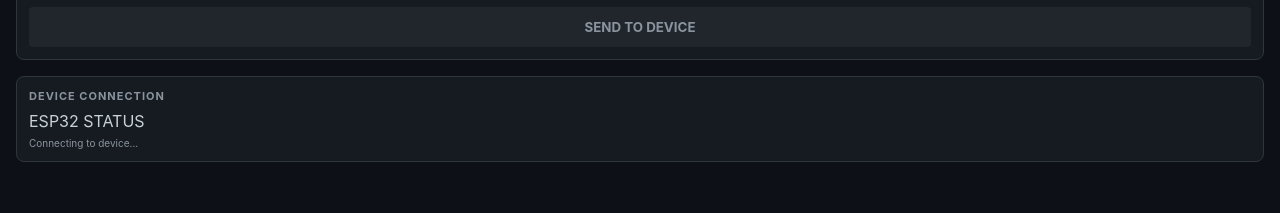
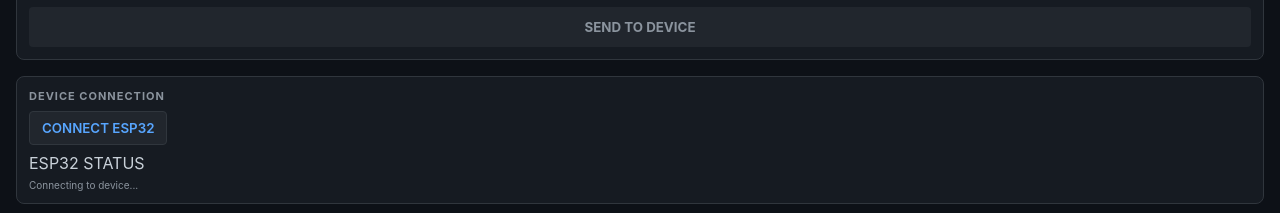
Before and after one commit to skaz46/navesp32, a plain HTML site: page index.html in a window 1280 px wide. Shown: the part 587-800 px from the top of the page. Drawn offline with nearby package versions, Linux system fonts and the light colour scheme.

Commit message:
Update index.html

```diff
--- a/index.html
+++ b/index.html
@@ -54,6 +54,10 @@
       <section class="panel-section">
         <h2>DEVICE CONNECTION</h2>
 
+        <button id="connect-device-btn">
+          CONNECT ESP32
+        </button>
+
         <div class="destination-preview">
           <label>ESP32 STATUS</label>
           <p id="debug-log" class="log-text">
```
